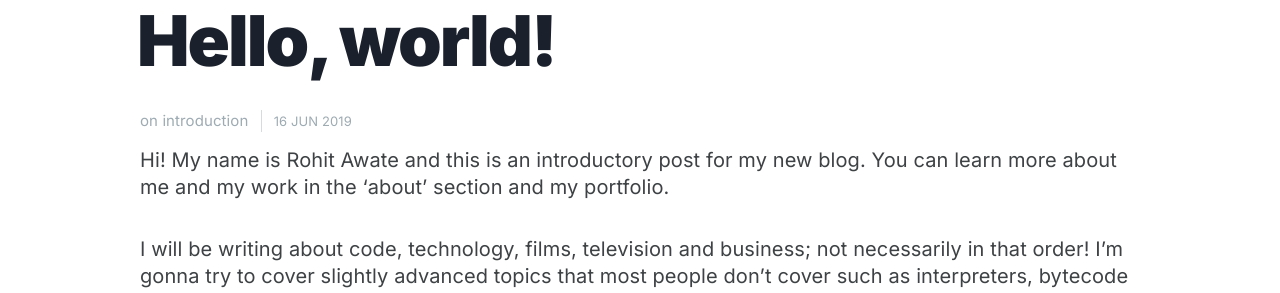
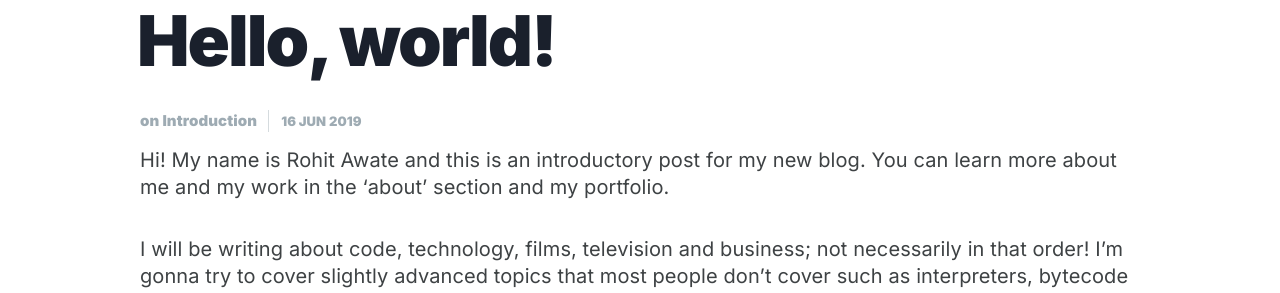
Before and after one commit to RohitAwate/rohitawate.github.io, a Jekyll site: the page built from _posts/2019-06-16-hello-world.md, in a window 1280 px wide. Shown: the part 177-470 px from the top of the page. Built offline with Jekyll 4.4.1, drawn with Linux system fonts in a browser that asks for light colours.

```diff
--- a/_posts/2019-06-16-hello-world.md
+++ b/_posts/2019-06-16-hello-world.md
@@ -2,7 +2,7 @@
 layout: post
 title: Hello, world!
 date: 2019-06-16 18:13:00 +530
-categories: introduction
+categories: Introduction
 summary: An introduction to this blog.
 ---
 
--- a/assets/css/screen.css
+++ b/assets/css/screen.css
@@ -776,6 +776,7 @@ margin on the iframe, cause it breaks stuff. */
     font-size: 1.5rem;
     line-height: 2.2rem;
     color: #9EABB3;
+    font-weight: bold;
 }
 
 .author-thumb {
@@ -788,6 +789,7 @@ margin on the iframe, cause it breaks stuff. */
 
 .post-meta a {
     color: #9EABB3;
+    font-weight: bold;
     text-decoration: none;
 }
 
--- a/index.html
+++ b/index.html
@@ -19,7 +20,9 @@ about: '/about'
             <h1 class="page-title">{{ site.name }}</h1>
             <h2 class="page-description">
                 {% if site.description %} {{ site.description }}. {% endif %}
+                <br>
                 {% if page.about %} <a style="color:white" href='{{page.about | relative_url}}'> About me </a> {% endif %}
+                {% if page.portfolio %} <a style="color:white" href='{{page.portfolio | relative_url}}'> Portfolio </a> {% endif %}
             </h2>
         </div>
     </div>
```
Also changed, not shown: other parts of index.html (+1 -0 lines), _posts/2018-09-19-everest-state-switching.md (+1 -0 lines), _posts/2019-07-10-tail-call-optimization.md (+1 -2 lines), _posts/2019-11-06-firefox-contribution.md (+1 -2 lines), assets/images/kasper-theme-index.png (deleted), images/posts/2018-09-19-everest-state-switching/header.png (added), images/posts/2019-11-06-firefox-contribution/header.jpg (deleted), images/posts/2019-11-06-firefox-contribution/header.png (added), 1 other file.
